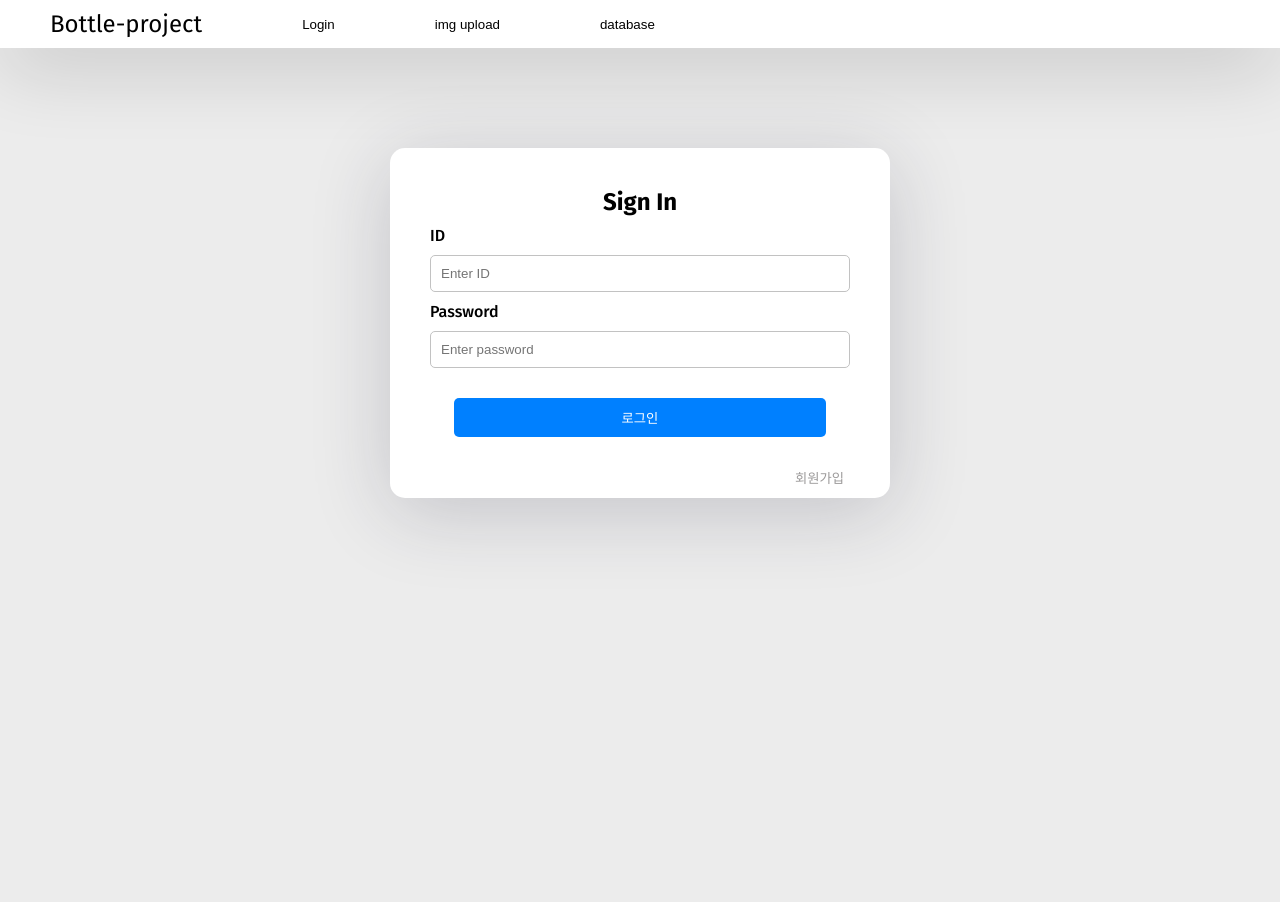
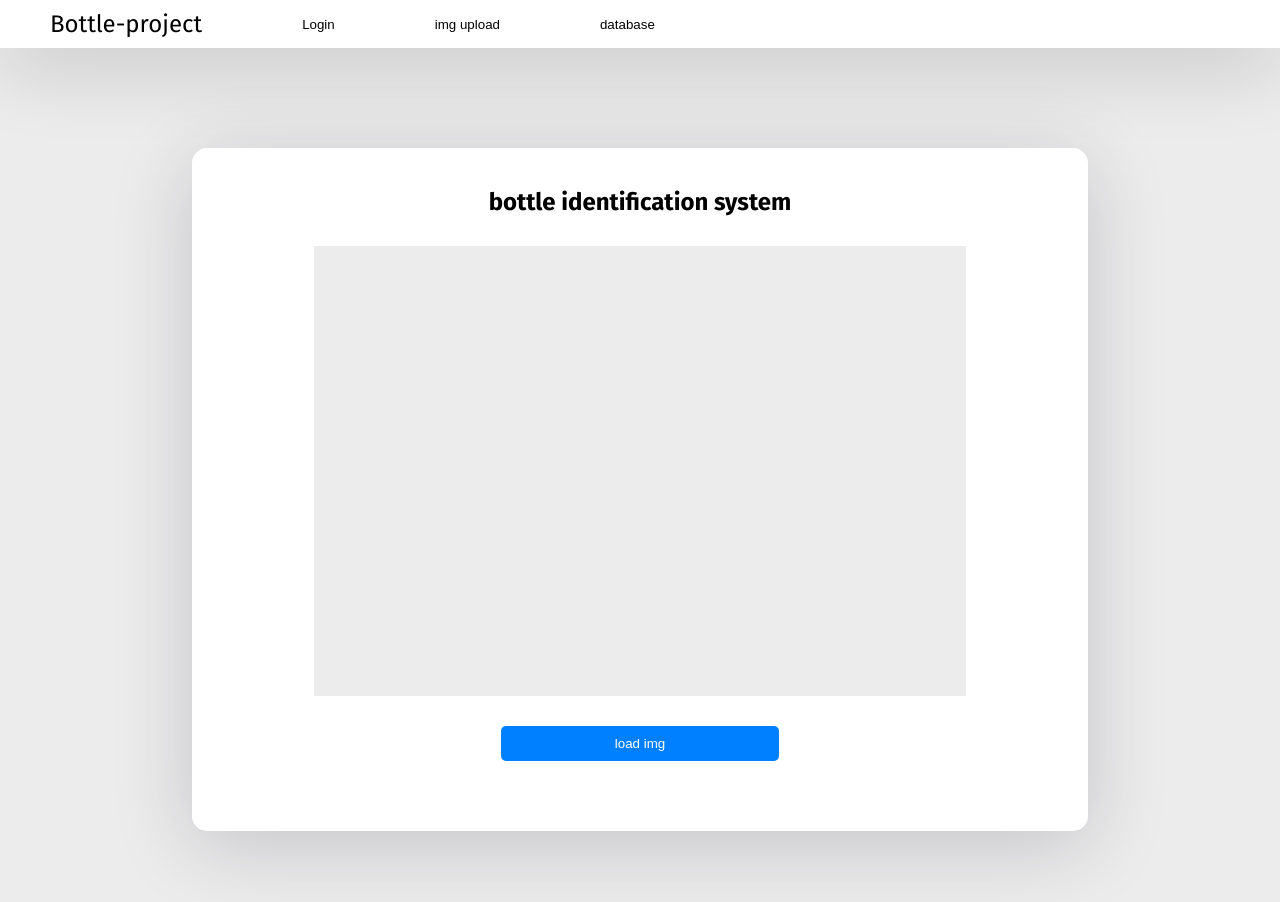
Before and after one commit to parkjunyeongg/bottle-project, a React (Create React App) app: page /Imgupload in a window 1280 px wide. Shown: the top 902 px of the page. Before the commit the page ends 800 px from the top, so only its background shows below. Built offline with nearby package versions, Linux system fonts and the light colour scheme.

Commit message:
이미지 업로드 페이지 구현

```diff
--- a/src/App.css
+++ /dev/null
@@ -1,38 +0,0 @@
-.App {
-  text-align: center;
-}
-
-.App-logo {
-  height: 40vmin;
-  pointer-events: none;
-}
-
-@media (prefers-reduced-motion: no-preference) {
-  .App-logo {
-    animation: App-logo-spin infinite 20s linear;
-  }
-}
-
-.App-header {
-  background-color: #282c34;
-  min-height: 100vh;
-  display: flex;
-  flex-direction: column;
-  align-items: center;
-  justify-content: center;
-  font-size: calc(10px + 2vmin);
-  color: white;
-}
-
-.App-link {
-  color: #61dafb;
-}
-
-@keyframes App-logo-spin {
-  from {
-    transform: rotate(0deg);
-  }
-  to {
-    transform: rotate(360deg);
-  }
-}
--- a/src/App.js
+++ b/src/App.js
@@ -1,13 +1,20 @@
-import './App.css';
+import { BrowserRouter, Routes, Route } from 'react-router-dom';
+
 import Login from './components/Login';
 import Mainbar from './components/Mainbar';
+import Imgupload from './components/Imgupload';
 
 function App () {
 
   return (
     <>
-      <Mainbar />
-      <Login />
+    <Mainbar />
+    <BrowserRouter>
+      <Routes>
+          <Route path="/" element={<Login />}></Route>
+          <Route path="/Imgupload" element={<Imgupload />}></Route>
+      </Routes>
+    </BrowserRouter>
     </>
 
   );
--- a/src/components/Imgupload.js
+++ b/src/components/Imgupload.js
@@ -1,9 +1,30 @@
 import '../../src/css/Imgupload.css';
-const Imgupload =() => {
+import { useRef } from "react";
+
+const Imgupload = () => {
+    const imgInput = useRef();
+
+    const handleButtonClick = (e) => {
+        imgInput.current.click();
+    }
+
+    const handleChange = (e) => {
+        console.log(e.target.files[0]);
+    };
+
 
 return(
     <>
+        <form className="imgup">
+            <h3>bottle identification system </h3>
+            <div className="imgspace">
+                <input type="file" ref={imgInput} onChange={handleChange} style={{display: "none"}} />
 
+            </div>
+            <div className="imgbutton">
+                <button type="submit" id = "loadbutton" onClick={handleButtonClick}> load img </button>
+            </div>
+        </form>
     </>
     );
 }
--- a/src/components/Login.js
+++ b/src/components/Login.js
@@ -1,7 +1,13 @@
 import '../../src/css/Login.css';
 import { useState } from "react";
+import { useNavigate } from 'react-router-dom';
 
 const Login = () => {
+    const movePage = useNavigate();
+
+    const goImg = () =>  {
+        movePage('/Imgupload');
+      }
 
     const [isInfo, setInfo] = useState(false); // 회원가입 버튼 누름 확인
     const [isFormSize, setFormSize] =useState(350); //회원가입 버튼 누름시 창 확장
@@ -35,7 +41,7 @@ const Login = () => {
         }];
         console.log(logininfomation)
 
-
+        goImg()
     }
 
 return(
--- a/src/css/Imgupload.css
+++ b/src/css/Imgupload.css
@@ -0,0 +1,44 @@
+@import url('https://fonts.googleapis.com/css?family=Fira+Sans:400,500,600,700,800');
+.imgup {
+    box-sizing: border-box;
+    width: 70%;
+
+    margin: 100px auto;
+    background: #ffffff;
+    box-shadow: 0px 14px 80px rgba(34, 35, 58, 0.2);
+    padding: 40px ;
+    border-radius: 15px;
+
+    transition: all 0.3s linear;
+}
+
+.imgup > h3 {
+    background-color: #ffffff;
+    margin: auto;
+    text-align: center;
+    font-size: 1.5em;
+
+    font-family: 'Fira Sans', sans-serif;
+}
+
+.imgspace {
+    width: 80%;
+    height: 450px;
+    margin: 30px auto;
+}
+
+.imgbutton {
+    text-align: center;
+    background-color: white;
+    margin: 30px;
+}
+
+.imgbutton > button {
+    padding: 10px 15%;
+
+    border-radius: 5px;
+    background-color: rgb(0, 128, 255);
+    color: white;
+    display: inline-flex;
+    border: none;
+}
```
Also changed, not shown: src/logo.svg (deleted), 1 other file (tests, documents, lock files or other folders).
